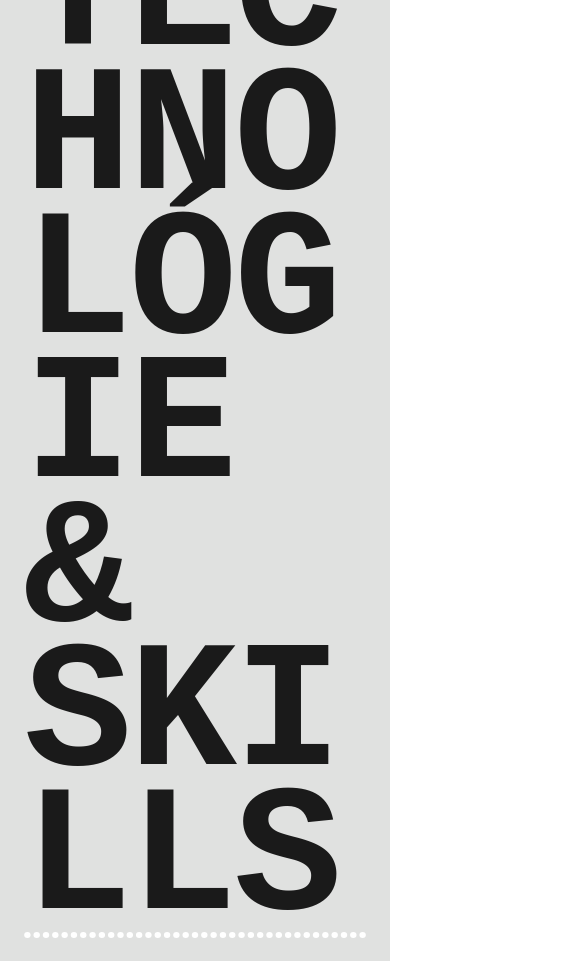
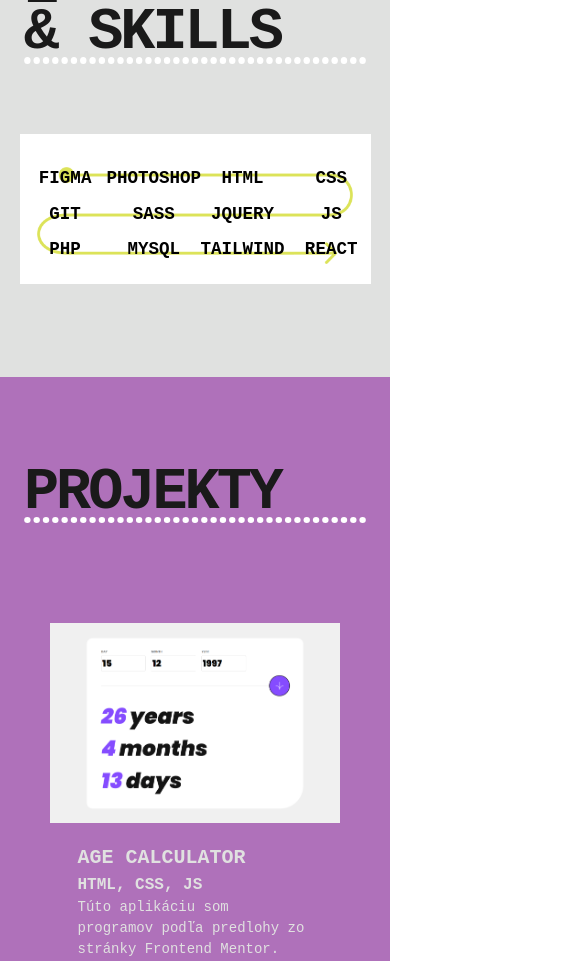
Before and after one commit to samotazky/my-portfolio, a React (Create React App) app: page / in a window 390 px wide. Shown: the part 1020-1981 px from the top of the page, 585 px wide, since content can reach past the window. Built offline with nearby package versions, Linux system fonts and the light colour scheme; a web font is replaced by a local one.

Commit message:
responsive design and first refactoring

```diff
--- a/src/components/AboutMe.css
+++ b/src/components/AboutMe.css
@@ -1,49 +1,30 @@
 #wrapper {
     background-color: #D1D3D4;
-    padding: 100px 24px;
-}
-
-.subtitle-about-me {
-    font-weight: 700;
-    font-size: 180px;
-    color: #1A1A1A;
-    text-transform: uppercase;
-    letter-spacing: -3px;
-    line-height: 0.8;
-    margin-bottom: 80px;
+    padding: clamp(50px, 11vh, 110px) 24px;
 }
 
 .content-about-me {
     display: flex;
     flex-direction: row;
     align-items: center;
-    gap: 100px;
+    gap: 4vw;
 }
 
 .about-me {
     display: flex;
     align-items: center;
-    gap: 50px;
-}
-
-.img-text-about-me {
-    margin-top: -380px;
+    gap: 4.5vw;
 }
 
 #me {
-    max-width: 490px;
-    height: 750px;
-    margin-top: -180px;
+    width: clamp(290px, 36vw, 450px);
+    height: auto;
 }
 
 .content-about-me p {
-    max-width: 568px;
+    font-size: clamp(14px, 1.2vw, 16px);
+    width: 45vw;
     padding-bottom: 20px;
-}
-
-.content-about-me p::selection {
-    background: #1A1A1A;
-    color: white;
 }
 
 .links-about-me {
@@ -85,3 +66,26 @@
     justify-content: center;
     align-items: center;
 }
+
+@media screen and (max-width: 940px) {
+    .about-me {
+        flex-wrap: wrap;
+        justify-content: space-evenly;
+    }
+
+    #me {
+        margin-top: 60px;
+    }
+
+    .links-about-me {
+        justify-content: center;
+    }
+}
+
+@media screen and (max-width: 321px) {
+    .links-about-me {
+        flex-direction: column;
+        width: 150px;
+        margin: 0 auto;
+    }
+}
--- a/src/components/AboutMe.js
+++ b/src/components/AboutMe.js
@@ -4,7 +4,7 @@ import me from "../images/me.png"
 
 const AboutMe = () => {
     return <div id="wrapper">
-        <h1 className="subtitle-about-me">O mne</h1>
+        <h1 className="subtitle">O mne</h1>
         <div className="content-about-me">
             <img className="circles" src={circles} alt="" />
             <div className="about-me">
--- a/src/components/HeroSection.css
+++ b/src/components/HeroSection.css
@@ -1,12 +1,9 @@
-
-
 .container {
     height: 100vh;
     background-color: #DCE359;
     display: flex;
     flex-direction: column;
     justify-content: space-evenly;
-
 }
 
 .content {
@@ -19,7 +16,7 @@
 
 .title {
     font-weight: 700;
-    font-size: 225px;
+    font-size: clamp(60px ,15vw, 230px);
     color: #1A1A1A;
     text-transform: uppercase;
     letter-spacing: -3px;
@@ -32,12 +29,20 @@
 }
 
 .person {
+    width: clamp(80px, 20vw, 300px);
     position: absolute;
     z-index: 0;
     margin: 0 auto;
 }
 
 .theet {
-    max-width: 522px;
-    margin-left: 24px;
+    width: clamp(180px, 100vw - 60%, 510px);
+    margin-left: 2%;
 }
+
+
+@media (max-width: 795px) {
+    .theet {
+        display: none;
+    }
+}
--- a/src/components/Projects.css
+++ b/src/components/Projects.css
@@ -1,8 +1,6 @@
-
-
 #content {
     background-color: #AF71BA;
-    padding: 100px 24px;
+    padding: clamp(50px, 11vh, 110px) 24px;
     position: relative;
 }
 
@@ -12,36 +10,25 @@
     gap: 70px;
     margin-top: 100px;
     align-items: center;
+    justify-content: center;
 }
 
 .project {
     display: flex;
     flex-wrap: wrap;
     align-items: center;
+    justify-content: center;
     gap: 20px;
-    max-width: 726px;
-    margin: 0 auto;
     color: #E0E1E0;
-    position: relative;
 }
 
 .project-img {
-    width: 470px;
-    height: 283px;
-    object-fit: cover;
-    object-position: center;
-}
-
-.project:hover .project-links {
-    opacity: 1;
-}
-
-.project h2 {
-    text-transform: uppercase;
-}
-
-.project-content {
-    max-width: 235px;
+    background-position: center;
+    background-repeat: no-repeat;
+    background-size: cover;
+    width: clamp(290px, 31vw, 480px);
+    height: clamp(200px, 17vw, 400px);
+    position: relative;
 }
 
 .project-links {
@@ -49,10 +36,15 @@
     flex-direction: row;
     gap: 25px;
     position: absolute;
-    left: 149px;
-    bottom: 20px;
+    bottom: 2%;
+    left: 50%;
+    transform: translate(-50%, -50%);
     opacity: 0;
     transition: opacity 0.3s;
+}
+
+.project:hover .project-links {
+    opacity: 1;
 }
 
 .link {
@@ -76,9 +68,28 @@
     color: #1E1E1E;
 }
 
+.project-content {
+    max-width: 235px;
+}
+
+.project h2 {
+    text-transform: uppercase;
+    font-size: clamp(20px, 3.2vw, 24px);
+}
+
+.project-content h3 {
+    font-size: clamp(16px, 2.8vw, 20px);
+}
+
+.project-content p {
+    font-size: clamp(14px, 1.2vw, 16px);
+}
+
+
 #person-with-ntb {
+    width: clamp(80px, 14vw, 200px);
     position: absolute;
-    top: 680px;
+    top: 650px;
     right: 20px;
 }
 
@@ -98,3 +109,10 @@ button {
 button:hover {
     box-shadow: -3px 2px 0px rgba(30, 30, 30, 0);
 }
+
+
+@media screen and (max-width: 795px) {
+    #person-with-ntb {
+        display: none;
+    }
+}
--- a/src/components/Projects.js
+++ b/src/components/Projects.js
@@ -28,15 +28,16 @@ const Projects = () => {
                     const {id, image, name, technologies, descriptions, gitHub, netlify} = oneProject
 
                     return <div className="project" key={id}>
-                            <img className="project-img" src={image} alt="" />
+                            <div className="project-img" style={{ backgroundImage: `url(${image})` }}>
+                                <div className="project-links">
+                                    <a className="github link" href={gitHub} target="blank">Code</a>
+                                    <a className="netlify link" href={netlify} target="blank">Live</a>
+                                </div>
+                            </div>
                             <div className="project-content">
                                 <h2>{name}</h2>
                                 <h3>{technologies}</h3>
                                 <p>{descriptions}</p>
-                                <div className="project-links">
-                                    <a className="github link" href={gitHub} target="blank">Code</a>
-                                    <a className="netlify link" href={netlify} target="blank">Live</a>
-                                </div>
                         </div>
                     </div>
                 })
--- a/src/components/Skills.css
+++ b/src/components/Skills.css
@@ -1,17 +1,15 @@
-
 .container-tech  {
     background-color: #E0E1E0;
-    padding: 100px 24px;
+    padding: clamp(50px, 11vh, 110px) 24px;
 }
 
 .subtitle {
     font-weight: 700;
-    font-size: 180px;
+    font-size: clamp(50px, 15vw, 180px);
     color: #1A1A1A;
     text-transform: uppercase;
     letter-spacing: -3px;
     line-height: 0.8;
-    max-width: 1046px;
 }
 
 .content-tech {
@@ -24,28 +22,31 @@
 
 .rectangle {
     background-color: #fff;
-    padding: 80px 25px;
+    width: 90vw;
+    padding: 9% 5% 12% 5%;
 }
 
-.tech {
+.table {
     display: grid;
-    grid-template-columns: repeat(4, 250px);
+    grid-template-columns: repeat(4, 18%);
+    grid-template-rows: repeat(3, 35%);
     place-items: center;
-    gap: 50px;
+    gap: 10%;
     position: relative;
 }
 
 .skills {
     font-family: "Lekton", monospace;
     font-weight: 700;
-    font-size: 50px;
+    font-size: clamp(12px, 4.5vw, 80px);
     text-transform: uppercase;
     z-index: 2;
 }
 
 .road-map {
-    max-width: 1000px;
+    width: clamp(80px, 100%, 1200px);
     height: auto;
     z-index: 1;
+    top: 3px;
     position: absolute;
 }
--- a/src/components/Skills.js
+++ b/src/components/Skills.js
@@ -4,13 +4,13 @@ import roadMap from "../images/road-map.png"
 
 const Skills = () => {
     return <div className="container-tech">
-        <h1 className="subtitle">Technológie & Skills</h1>
+        <h1 className="subtitle">Technológie <br/>& Skills</h1>
 
         <img src={circles} alt="" />
 
         <div className="content-tech">
             <div className="rectangle">
-                    <div className="tech">
+                    <div className="table">
                         <p className="skills">figma</p>
                         <p className="skills">photoshop</p>
                         <p className="skills">html</p>
@@ -18,7 +18,7 @@ const Skills = () => {
                         <p className="skills">git</p>
                         <p className="skills">sass</p>
                         <p className="skills">jquery</p>
-                        <p className="skills">javascript</p>
+                        <p className="skills">js</p>
                         <p className="skills">php</p>
                         <p className="skills">mysql</p>
                         <p className="skills">tailwind</p>
```
Also changed, not shown: src/images/Circles_bigger.svg, 1 other file (tests, documents, lock files or other folders).
